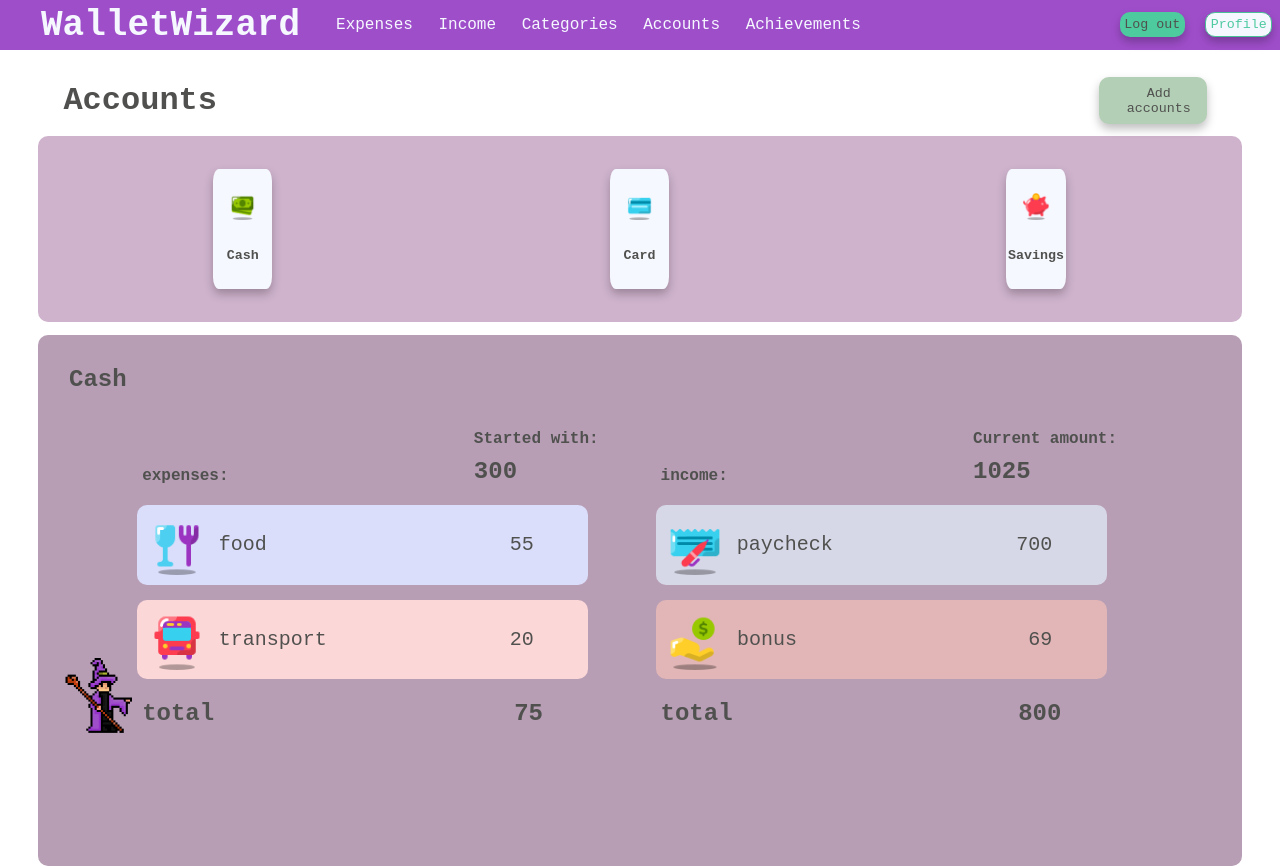
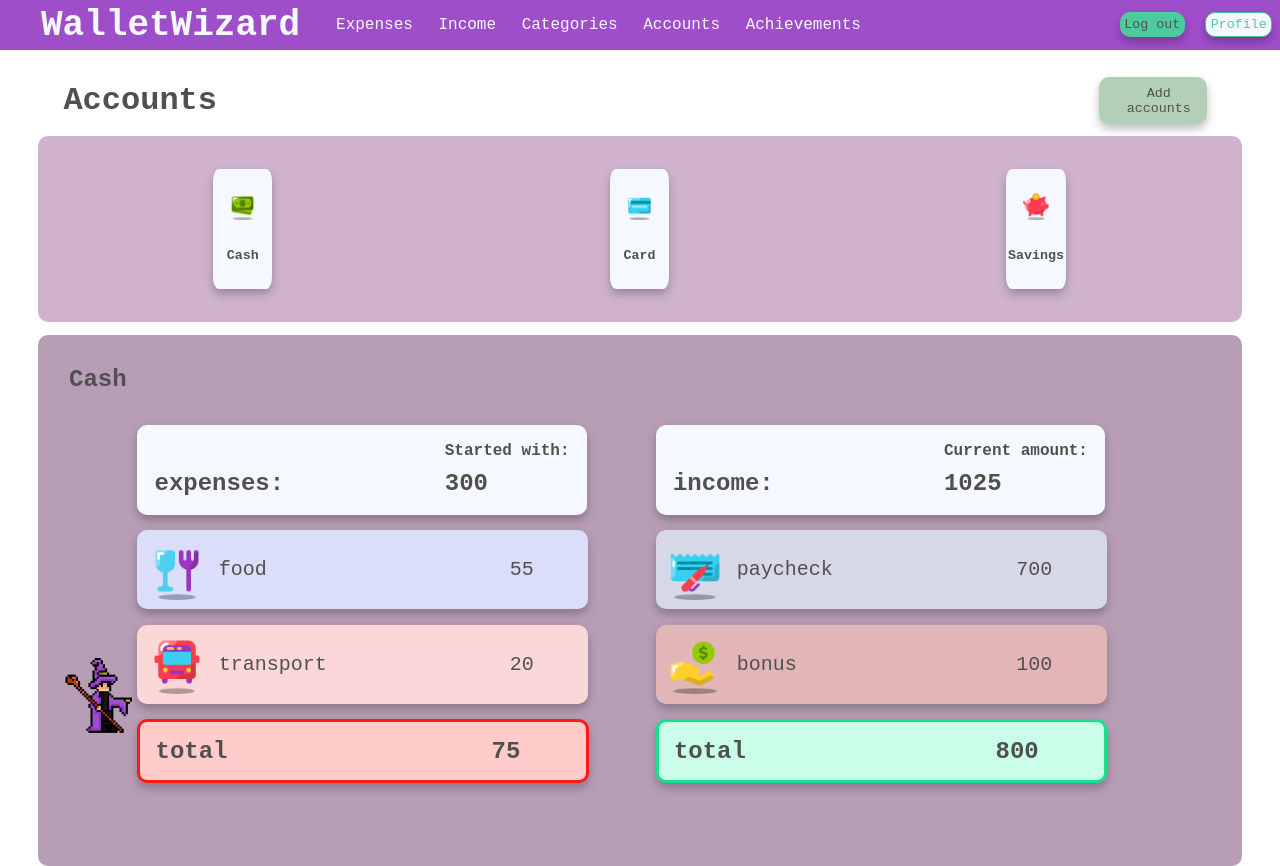
Before and after one commit to yyong1/wallet-wizard-React, a React (Create React App) app: page /accounts in a window 1280 px wide. Built offline with nearby package versions, Linux system fonts and the light colour scheme; some icons are missing.

Commit message:
account aesthetic and redirection changes

```diff
--- a/src/components/accounts/Accounts.css
+++ b/src/components/accounts/Accounts.css
@@ -41,9 +41,14 @@
   display: flex;
   flex-direction: row;
   justify-content: space-between;
-  width: 90%;
+  width: 82%;
   margin: 3%;
   align-items: end;
+  border: 2px solid var(--ww-white);
+  border-radius: 10px;
+  box-shadow: 0px 5px 10px rgba(0, 0, 0, 0.25);
+  padding: 2%;
+  background-color: var(--ww-white);
 }
 
 .accounts .list-item {
@@ -58,11 +63,14 @@
   padding: 1%;
 
   border-radius: 10px;
+  box-shadow: 0px 5px 10px rgba(0, 0, 0, 0.25);
+
 }
 
 .accounts .list-item:hover {
   border: 3px solid #b3cfb5;
   border-radius: 10px;
+  cursor: pointer;
 }
 
 .accounts .list-item p {
@@ -94,9 +102,14 @@
   display: flex;
   flex-direction: row;
   justify-content: space-between;
-  width: 90%;
+  width: 82%;
   margin: 3%;
   align-items: end;
+  border: 2px solid var(--ww-white);
+  border-radius: 10px;
+  box-shadow: 0px 5px 10px rgba(0, 0, 0, 0.25);
+  padding: 2%;
+  background-color: var(--ww-white);
 }
 
 .accounts .total h2 {
--- a/src/components/accounts/Accounts.js
+++ b/src/components/accounts/Accounts.js
@@ -12,6 +12,7 @@ import { Icon } from '@iconify/react';
 import './Accounts.css';
 import Modal from '../modals/modal/Modal';
 import wizard from '../../small-wizard.png';
+import { useNavigate } from 'react-router-dom';
 
 const Accounts = () => {
     const [main, setMain] = useState([
@@ -39,28 +40,38 @@ const Accounts = () => {
     const single = 'account';
 
     const [secondaryTitle, setSecondaryTitle] = useState('Cash');
-        function changeTitle(secondaryTitle) {
+    function changeTitle(secondaryTitle) {
         setSecondaryTitle(secondaryTitle);
+    }
+
+    const navigate = useNavigate();
+
+    const navExpenses = () => {
+        navigate('/expenses');
+    };
+
+    const navIncome = () => {
+        navigate('/income');
     }
 
     return (
         <div className="accounts">
-            {modal && <Modal title={title} toggle={toggle} single={single} placeholder='cash'/>}
+            {modal && <Modal title={title} toggle={toggle} single={single} placeholder='cash' />}
             <div className='main' style={{ display: visible }}>
                 <div className='title'>
                     <h1>{title}</h1>
                     <div className='buttons'>
                         {/* text here goes in two rows */}
-                        <button className='button-icon' onClick={()=>{toggle(true, 'none')}}>
+                        <button className='button-icon' onClick={() => { toggle(true, 'none') }}>
                             <Icon icon="pixelarticons:plus" />
                             Add {title.toLowerCase()}
                         </button>
                     </div>
                 </div>
-                <div className='main-items' style={{borderRadius:"10px"}}>
+                <div className='main-items' style={{ borderRadius: "10px" }}>
                     <div className='card-list'>
                         {main.map((i) => (
-                            <button key={i.id} className='card' style={{ width: "15%" }} onClick={()=>{setSecondaryTitle(i.label)}}>
+                            <button key={i.id} className='card' style={{ width: "15%" }} onClick={() => { setSecondaryTitle(i.label) }}>
                                 <img src={i.icon}></img>
                                 <p>{i.label}</p>
                             </button>
@@ -68,66 +79,66 @@ const Accounts = () => {
                     </div>
                 </div>
             </div>
-            <div className='secondary' style={{display:visible}}>
+            <div className='secondary' style={{ display: visible }}>
                 <h2>{secondaryTitle}</h2>
                 <div className='secondary-items'>
                     <div className='half'>
                         <div className='status'>
-                            <p>expenses:</p>
+                            <h2>expenses:</h2>
                             <div>
                                 <p>Started with:</p>
                                 <h2>300</h2>
                             </div>
                         </div>
-                        <div className='list-item' style={{ background: "#dadefa" }}>
+                        <div className='list-item' style={{ background: "#dadefa" }} onClick={navExpenses}>
                             <div className='icon-label'>
                                 <img src={food} />
                                 <p >food</p>
                             </div>
                             <p>55</p>
                         </div>
-                        <div className='list-item' style={{ background: "#FCD7D7" }}>
+                        <div className='list-item' style={{ background: "#FCD7D7" }} onClick={navExpenses}>
                             <div className='icon-label'>
                                 <img src={bus} />
                                 <p >transport</p>
                             </div>
                             <p>20</p>
                         </div>
-                        <div className='total'>
+                        <div className='total' style={{ borderColor: "#FF1919", borderWidth: "3px", backgroundColor: "#FFCBCB" }}>
                             <h2>total</h2>
                             <h2>75</h2>
                         </div>
                     </div>
                     <div className='half'>
-                        <div className='status'>
-                            <p>income:</p>
+                        <div className='status' >
+                            <h2>income:</h2>
                             <div>
                                 <p>Current amount:</p>
                                 <h2>1025</h2>
                             </div>
                         </div>
-                        <div className='list-item' style={{ background: "#D7D8E7" }}>
+                        <div className='list-item' style={{ background: "#D7D8E7" }} onClick={navIncome}>
                             <div className='icon-label'>
                                 <img src={paycheck} />
                                 <p >paycheck</p>
                             </div>
                             <p>700</p>
                         </div>
-                        <div className='list-item' style={{ background: "#E2B6B6" }}>
+                        <div className='list-item' style={{ background: "#E2B6B6" }} onClick={navIncome}>
                             <div className='icon-label'>
                                 <img src={bonus} />
                                 <p >bonus</p>
                             </div>
-                            <p>69</p>
+                            <p>100</p>
                         </div>
-                        <div className='total'>
+                        <div className='total' style={{ borderColor: "#16E28B", borderWidth: "3px", backgroundColor: "#CAFEE8" }}>
                             <h2>total</h2>
                             <h2>800</h2>
                         </div>
                     </div>
                 </div>
                 <div className='wizard'>
-                    <img src={wizard}/>
+                    <img src={wizard} />
                 </div>
             </div>
         </div>
```
